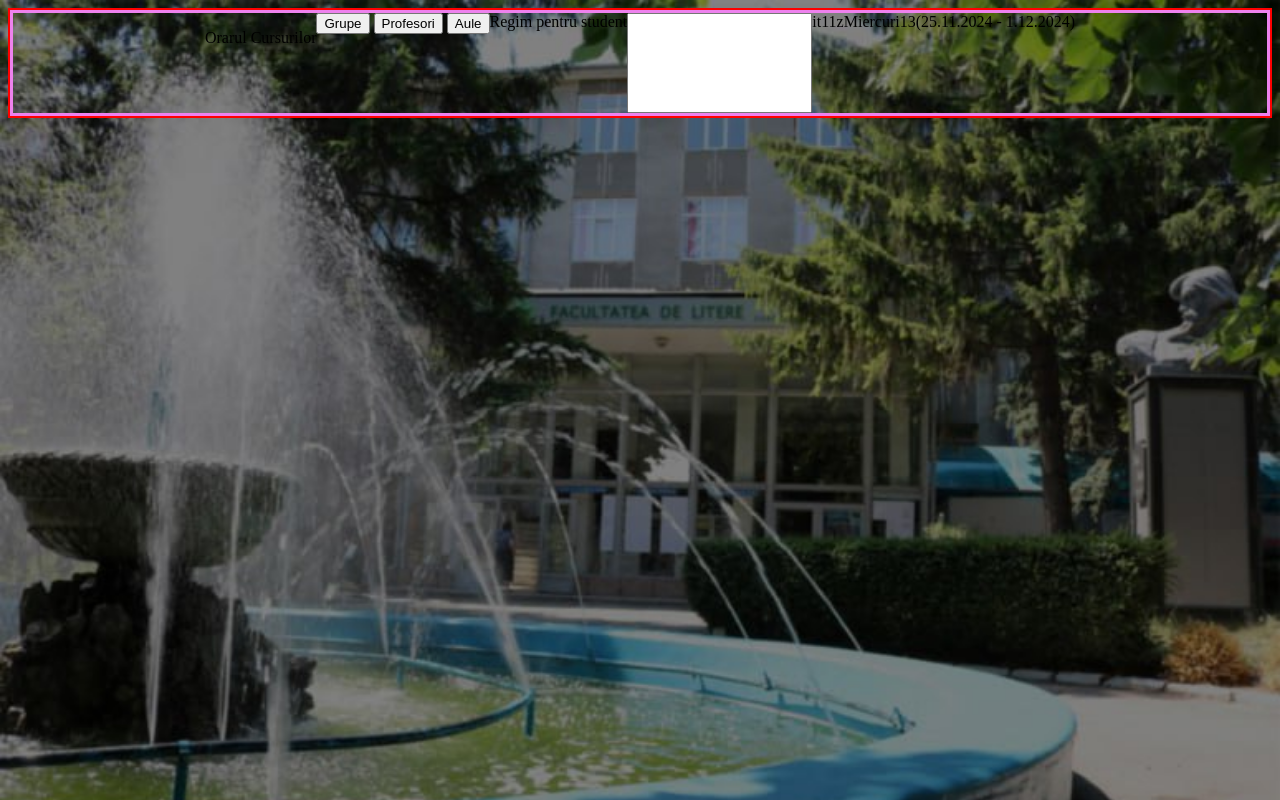
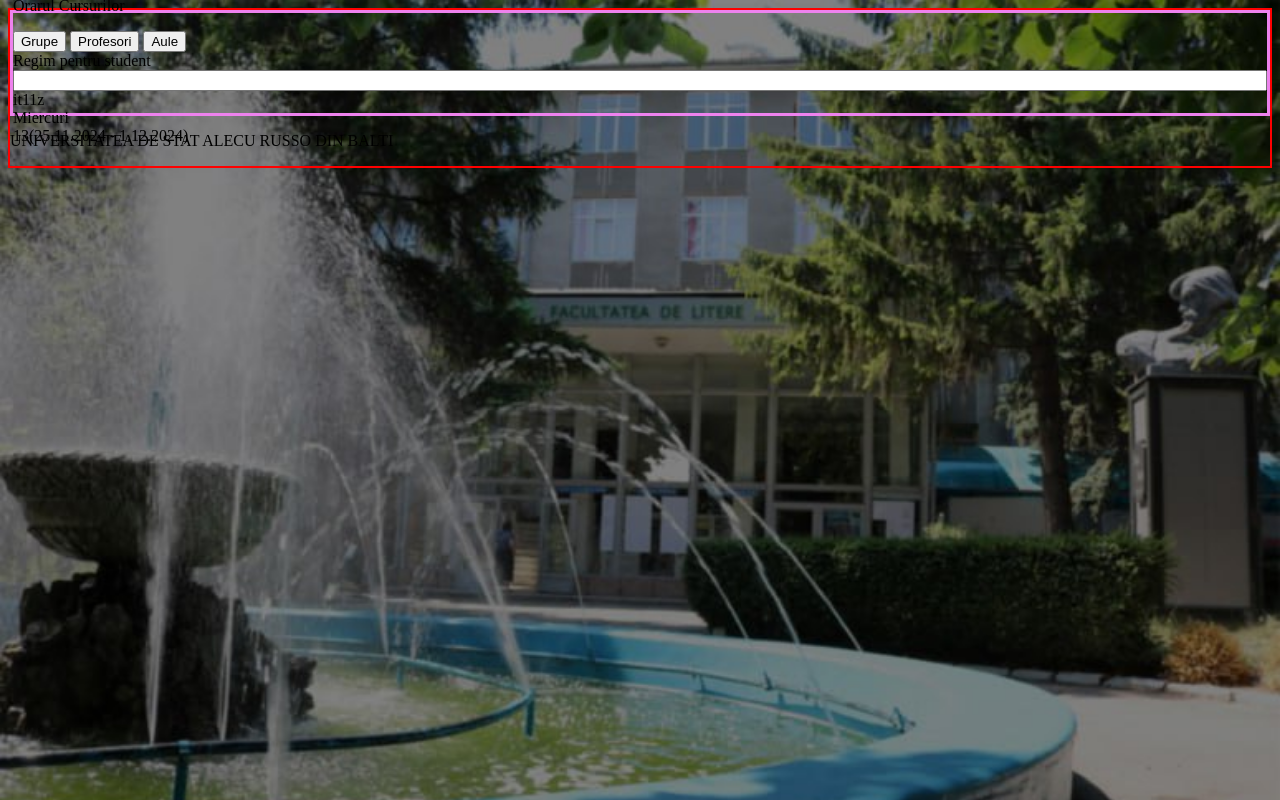
Before and after one commit to mihaelababan/EP, a plain HTML site: page index.html in a window 1280 px wide. Drawn offline with Linux system fonts and the light colour scheme.

Commit message:
second push - second column

```diff
--- a/app.css
+++ b/app.css
@@ -9,13 +9,14 @@ body{
     border: 2px solid red;
 }
 .left{
-    display: flex;
+
     border: 3px solid violet;
 
     height: 100px;
     justify-content: center;
     display:flex;
     justify-items: center;
+    flex-direction: column;
 }
 .butoane{
     align-self: left;
@@ -23,4 +24,5 @@ body{
 .tabel{
     display: grid;
     grid-row: auto auto auto auto auto auto auto auto;
+
 }
--- a/index.html
+++ b/index.html
@@ -9,7 +9,6 @@
         <div class="all">
             <section class="left">
                 <div class="orar">
-
                    <p> Orarul Cursurilor</p>
                 </div>
                 <div class="butoane">
@@ -92,6 +91,13 @@
                 </div>
             </section>
 
+            <section class="right">
+                <div><p>UNIVERSITATEA DE STAT ALECU RUSSO DIN BALTI</p></div>
+                <div class="orar-day">
+                    <div class="ora"
+                </div>
+            </section>
+
         </div>
     </body>
 </html>
```
